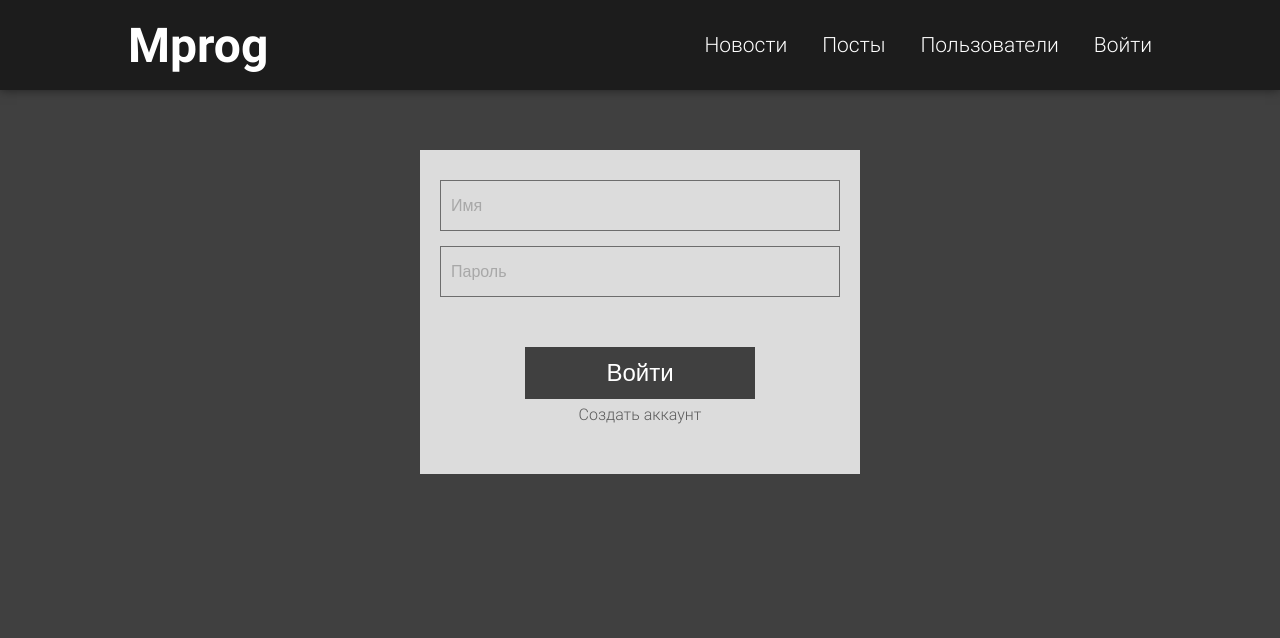
After one commit to Cheef44/Mprog, a Django app: page /user/login/ in a window 1280 px wide. The commit adds this page. Shown: the top 638 px of the page. Run offline with Django 4.2, Linux system fonts and the light colour scheme.

Commit message:
user_registration and login

```diff
--- a/mprog/urls.py
+++ b/mprog/urls.py
@@ -21,7 +21,8 @@ from django.conf.urls.static import static
 
 urlpatterns = [
     path('admin/', admin.site.urls),
-    path('', include('posts.urls'))
+    path('', include('posts.urls')),
+    path('accounts/', include('django.contrib.auth.urls')),
 ]
 
 if settings.DEBUG:
--- /dev/null
+++ b/posts/static/css/login/login-block/__position/login-block__position.css
@@ -0,0 +1,3 @@
+.login-block__position {
+    margin-top: calc(0% + 60px);
+}
--- /dev/null
+++ b/posts/static/css/login/login-block/_create-user/login-block_create-user.css
@@ -0,0 +1,9 @@
+.login-block_create-user {
+    margin-top: 6px;
+    font-size: 16px;
+    opacity: 58%;
+    display: block;
+    text-align: center;
+    font-family: 'Roboto Light';
+    color: black;
+}
--- /dev/null
+++ b/posts/static/css/login/login-block/_input/login-block_input.css
@@ -0,0 +1,12 @@
+.login-block_input, #id_username, #id_password1, #id_password2 {
+    width: 400px;
+    height: 51px;
+    background-color: #DCDCDC;
+    border: solid black 1px;
+    opacity: 50%;
+    color: black;
+    font-size: 16px;
+    padding-left: 10px;
+    box-sizing: border-box;
+    margin-bottom: 15px;
+}
--- /dev/null
+++ b/posts/static/css/login/login-block/_user-save/login-block_user-save.css
@@ -0,0 +1,11 @@
+.login-block_user-save {
+    width: 230px;
+    height: 52px;
+    background-color: #404040;
+    color: #fff;
+    font-size: 24px;
+    display: block;
+    margin-left: auto;
+    margin-right: auto;
+    margin-top: 35px;
+}
--- /dev/null
+++ b/posts/static/css/login/login-block/login-block.css
@@ -0,0 +1,12 @@
+.login-block {
+    background-color: #DCDCDC;
+    display: block;
+    margin-left: auto;
+    margin-right: auto;
+    width: 440px;
+    height: 100%;
+    padding-top: 30px;
+    padding-left: 20px;
+    padding-right: 20px;
+    padding-bottom: 50px;
+}
--- a/posts/templates/blog/base.html
+++ b/posts/templates/blog/base.html
@@ -52,6 +52,12 @@
     <link rel="stylesheet" href="{% static 'css/post-detail/main-content/_text-field/main-content_text-field.css' %}">
     <link rel="stylesheet" href="{% static 'css/post-detail/file/_add/_add-file/file_add-file.css' %}">
     <link rel="stylesheet" href="{% static 'css/post-detail/file/_add/file_add.css' %}">
+    <!--login-->
+    <link rel="stylesheet" href="{% static 'css/login/login-block/login-block.css' %}">
+    <link rel="stylesheet" href="{% static 'css/login/login-block/_input/login-block_input.css' %}">
+    <link rel="stylesheet" href="{% static 'css/login/login-block/_user-save/login-block_user-save.css' %}">
+    <link rel="stylesheet" href="{% static 'css/login/login-block/_create-user/login-block_create-user.css' %}">
+    <link rel="stylesheet" href="{% static 'css/login/login-block/__position/login-block__position.css' %}">
     <title>Mprog</title>
 </head>
 <body>
@@ -72,7 +78,11 @@
             <a href="#" class="header_text-menu">Новости</a>
             <a href="#" class="header_text-menu">Посты</a>
             <a href="#" class="header_text-menu">Пользователи</a>
-            <a href="aun" class="header_text-menu">Войти</a>
+            {% if user.is_authenticated %}
+                <a href="{% url 'logout' %}" class="header_text-menu">{{ user.username }}</a>
+            {% else %}
+                <a href="{% url 'user_login' %}" class="header_text-menu">Войти</a>
+            {% endif %}
         </nav>
     </header>
         <div class="content">
--- /dev/null
+++ b/posts/templates/registration/login.html
@@ -0,0 +1,19 @@
+<!DOCTYPE html>
+<html>
+<head>
+    {% extends 'blog/base.html' %}
+</head>
+<body>
+    {% block content %}
+        <div class="login-block login-block__position">
+            <form method="POST" enctype="multipart/form-data">
+                {% csrf_token %}
+                <input class="login-block_input" type="text" placeholder="Имя" name='username'>
+                <input class="login-block_input" placeholder="Пароль" name='password' type="password">
+                <button class="login-block_user-save" type="submit" value="Login">Войти</button>
+                <a href="{% url 'user_registration' %}" class="login-block_create-user">Создать аккаунт</a>
+            </form>
+        </div>
+    {% endblock %}
+</body>
+</html>
--- a/posts/urls.py
+++ b/posts/urls.py
@@ -2,8 +2,11 @@ from django.urls import path, include
 from . import views
 
 urlpatterns = [
+    path('user/login/', views.user_login, name='user_login'),
+    path('user/registration/', views.user_registration, name='user_registration'),
     path('post/create/<int:id>', views.post_edit, name='post_editor'),
     path('post/<int:id>/detail/', views.post_detail, name='post_detail'),
     path('post/create/', views.post_create, name='post_creater'),
     path('', views.post_filter, name='post_list'),
+
 ]
--- a/posts/views.py
+++ b/posts/views.py
@@ -4,7 +4,9 @@ from django.shortcuts import get_object_or_404
 from .models import Post
 from .form import Search
 from .form import PostEdit
+from .form import UserReg
 from django.utils import timezone
+from django.contrib.auth import authenticate, login, logout
 
 # def post_list(request):
 #     if request.method == 'GET':
@@ -55,3 +57,27 @@ def post_edit(request, id):
     else:
         form = PostEdit(instance=post)
     return render(request, 'blog/post_create.html', {'form':form})
+
+def user_registration(request):
+    if request.method == 'POST':
+        form = UserReg(request.POST)
+        if form.is_valid():
+            print(1)
+            form = form.save(commit=False)
+            form.save()
+            return redirect('post_list')
+    else:
+        form = UserReg()
+    return render(request, 'registration/registration.html', {'user_form':form})
+
+def user_login(request):
+    if request.method == 'POST':
+        username = request.POST.get('username')
+        password = request.POST.get('password')
+        print(password, username)
+        user = authenticate(request, username=username, password=password)
+        print(user)
+        if user is not None:
+            login(request, user)
+            return redirect('post_list')
+    return render(request, 'registration/login.html')
```
Also changed, not shown: mprog/settings.py (+10 -0 lines), posts/form.py (+10 -0 lines), posts/templates/blog/aun.html (deleted, +0 -13 lines), posts/templates/registration/registration.html (added, +20 -0 lines).
